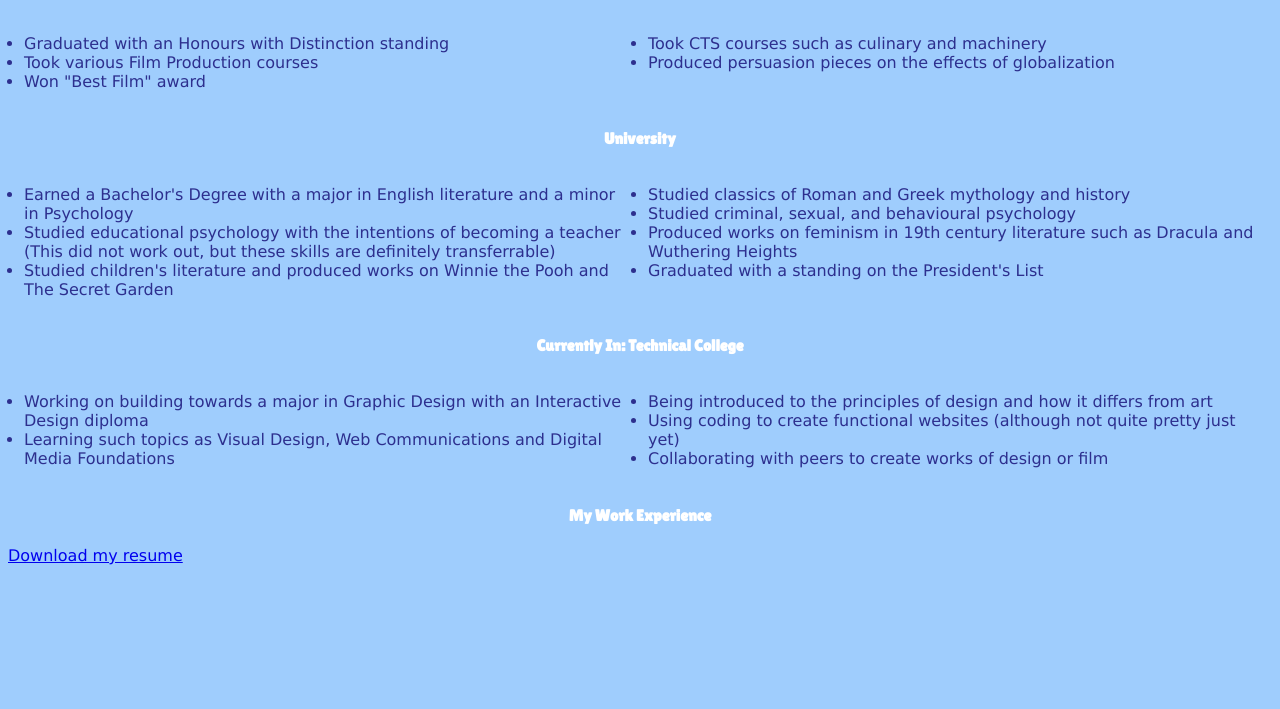
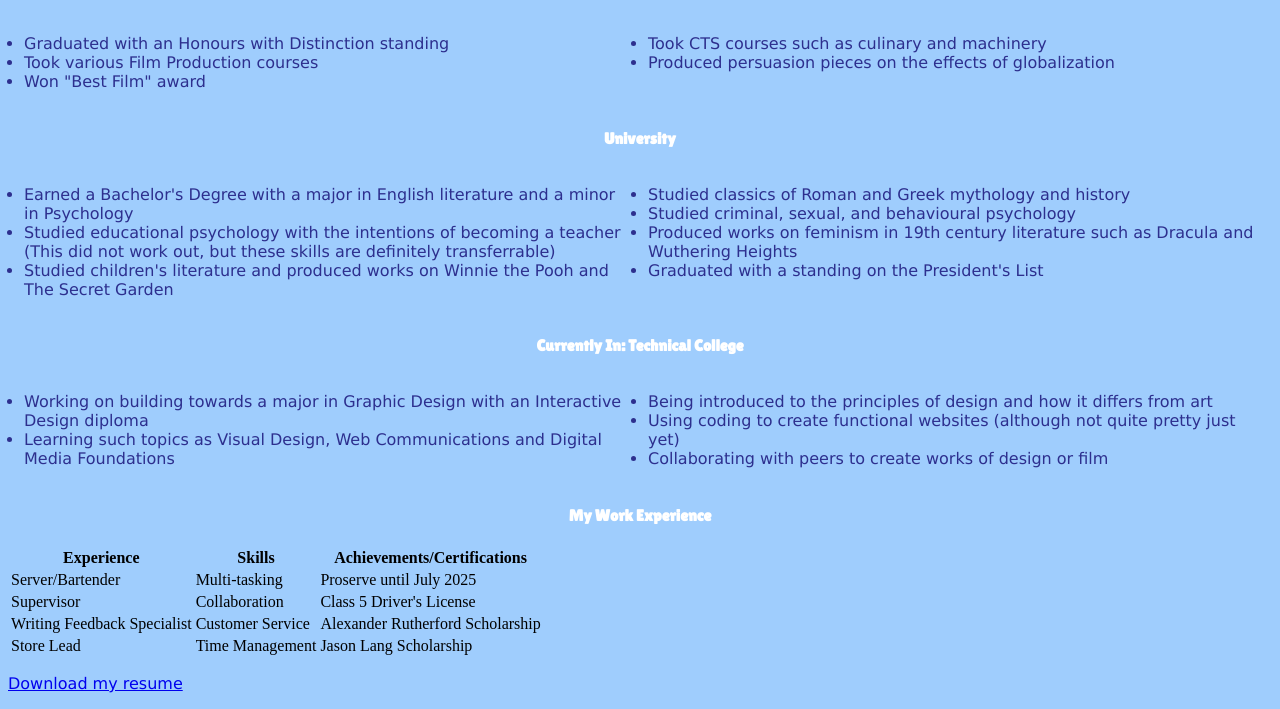
Before and after one commit to coboyle444/portfolio-website, a plain HTML site: page Portfolio Website/education.html in a window 1280 px wide. Shown: the part 416-1125 px from the top of the page. Before the commit the page ends 997 px from the top, so only its background shows below. Drawn offline with Linux system fonts and the light colour scheme; a web font is replaced by a local one.

Commit message:
add: work experience table

```diff
--- a/Portfolio Website/education.html
+++ b/Portfolio Website/education.html
@@ -85,6 +85,35 @@
 <h4>
     My Work Experience
 </h4>
+<table>
+    <thead>
+        <th> Experience </th>
+        <th> Skills </th>
+        <th> Achievements/Certifications </th>
+    </thead>
+    <tbody>
+        <tr>
+            <td> Server/Bartender
+            <td> Multi-tasking</td>
+            <td> Proserve until July 2025 </td>
+        </tr>
+        <tr>
+            <td> Supervisor </td>
+            <td> Collaboration </td>
+            <td> Class 5 Driver's License </td>
+        </tr>
+        <tr>
+            <td> Writing Feedback Specialist </td>
+            <td> Customer Service </td>
+            <td> Alexander Rutherford Scholarship </td>
+        </tr>
+        <tr>
+            <td> Store Lead </td>
+            <td> Time Management </td>
+            <td> Jason Lang Scholarship </td>
+        </tr>
+    </tbody>
+</table>
 <p> <a href="../Portfolio Website/O'Boyle Resume" download>Download my resume</a></p>
 </body>
 </html>
```
